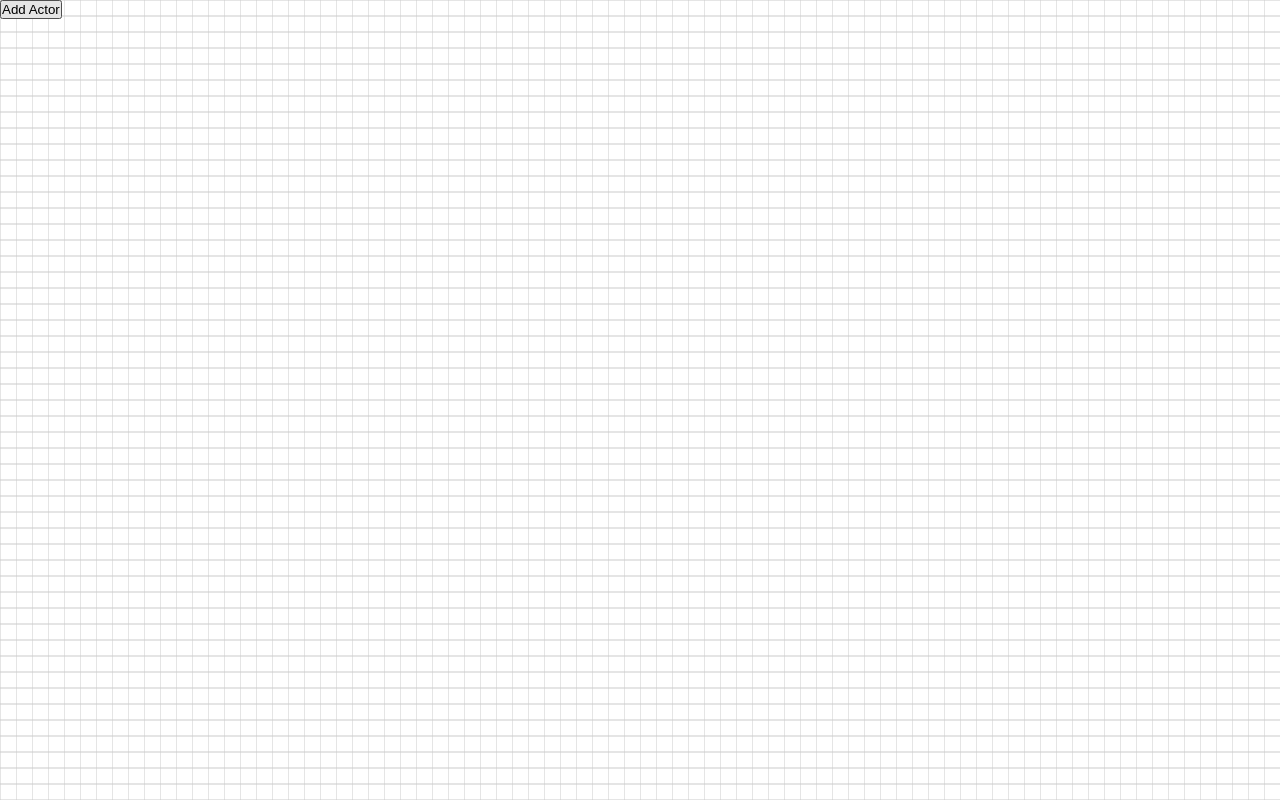
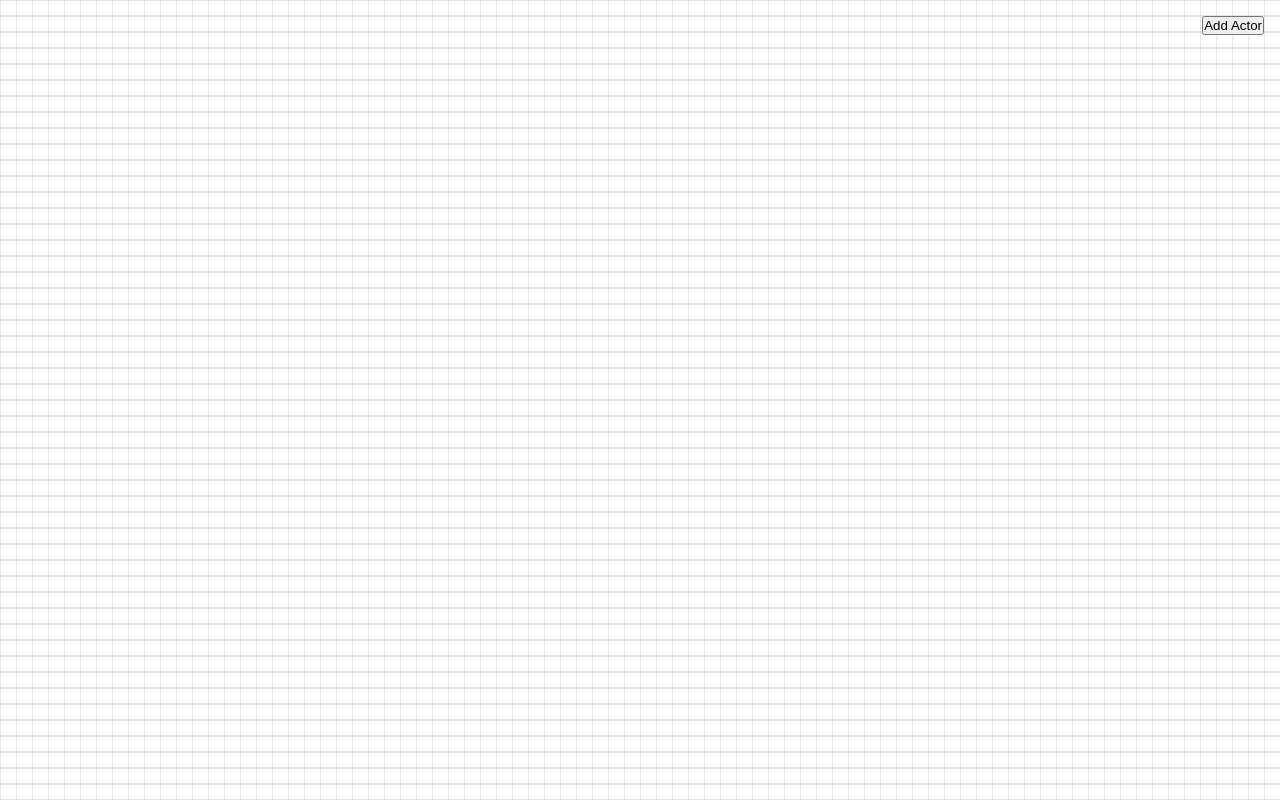
Before and after one commit to repeated-pleasant-games/tabletop-old, a React app: page / in a window 1280 px wide. Built offline with nearby package versions, Linux system fonts and the light colour scheme; the HTML template or start-up script is replaced by a standard one.

Commit message:
:lipstick: ControlPanel sits on right edge of screen

```diff
--- a/src/styles/style.css
+++ b/src/styles/style.css
@@ -59,4 +59,7 @@ html {
 .control-panel {
   position: absolute;
   z-index: 1;
+
+  right: 0;
+  margin: 1em 1em 0 0;
 }
```
